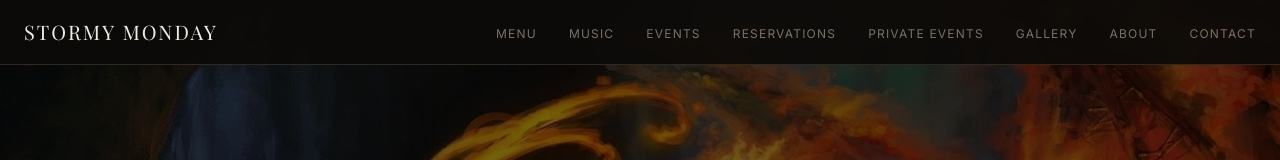
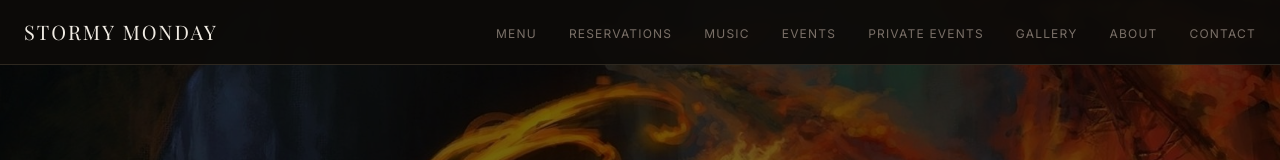
Before and after one commit to keithjohnsdev/stormy-monday, a Next.js app: page /admin in a window 1280 px wide. Shown: the top 160 px of the page. Built offline with nearby package versions, Linux system fonts and the light colour scheme; a web font is replaced by a local one.

Commit message:
chore: move Reservations between Menu and Music in nav/footer
Co-Authored-By: Claude Sonnet 4.6 <noreply@anthropic.com>

```diff
--- a/src/components/layout/Footer.tsx
+++ b/src/components/layout/Footer.tsx
@@ -5,9 +5,9 @@ const { site, footer } = content
 
 const navLinks: [string, string][] = [
   ['/menu',           'Menu'],
+  ['/reservations',   'Reservations'],
   ['/music',          'Music'],
   ['/events',         'Events'],
-  ['/reservations',   'Reservations'],
   ['/private-events', 'Private Events'],
   ['/gallery',        'Gallery'],
   ['/about',          'About'],
--- a/src/components/layout/Navbar.tsx
+++ b/src/components/layout/Navbar.tsx
@@ -14,9 +14,9 @@ function isDarkHour(): boolean {
 
 const links = [
   { href: '/menu',           label: 'Menu' },
+  { href: '/reservations',   label: 'Reservations' },
   { href: '/music',          label: 'Music' },
   { href: '/events',         label: 'Events' },
-  { href: '/reservations',   label: 'Reservations' },
   { href: '/private-events', label: 'Private Events' },
   { href: '/gallery',        label: 'Gallery' },
   { href: '/about',          label: 'About' },
```
